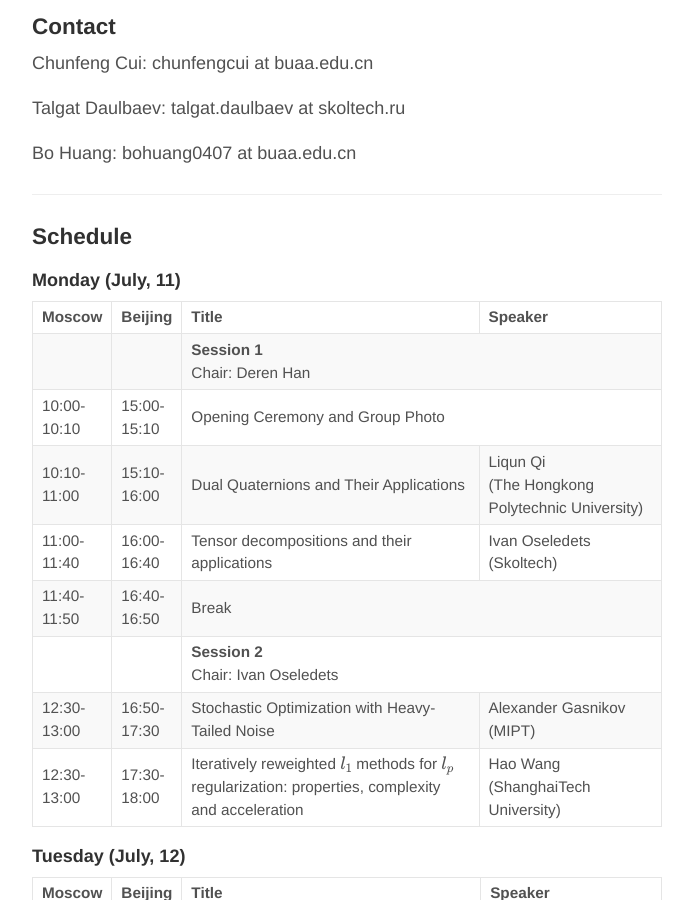
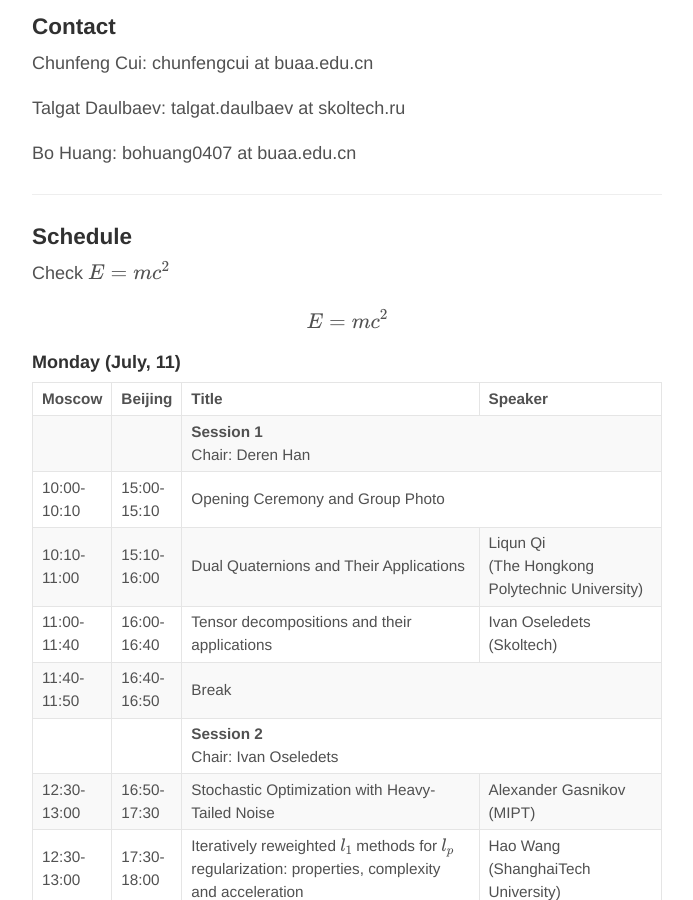
Before and after one commit to Daulbaev/Daulbaev.github.io, a Jekyll site: the page built from _posts/2022-07-09-about.md, in a window 1280 px wide and 900 px high, scrolled down 1262 px. Shown: the whole window, without its empty margins (293-986 px from the left). Built offline with Jekyll 4.4.1, drawn with Linux system fonts in a browser that asks for light colours; formulas are drawn with MathJax 3.

Commit message:
Update 2022-07-09-about.md

```diff
--- a/_posts/2022-07-09-about.md
+++ b/_posts/2022-07-09-about.md
@@ -52,6 +52,10 @@ Bo Huang: bohuang0407 at buaa.edu.cn
 ---
 
 ### Schedule
+
+Check $E=mc^2$
+
+$$E=mc^2$$
 
 #### Monday (July, 11)
 
```
